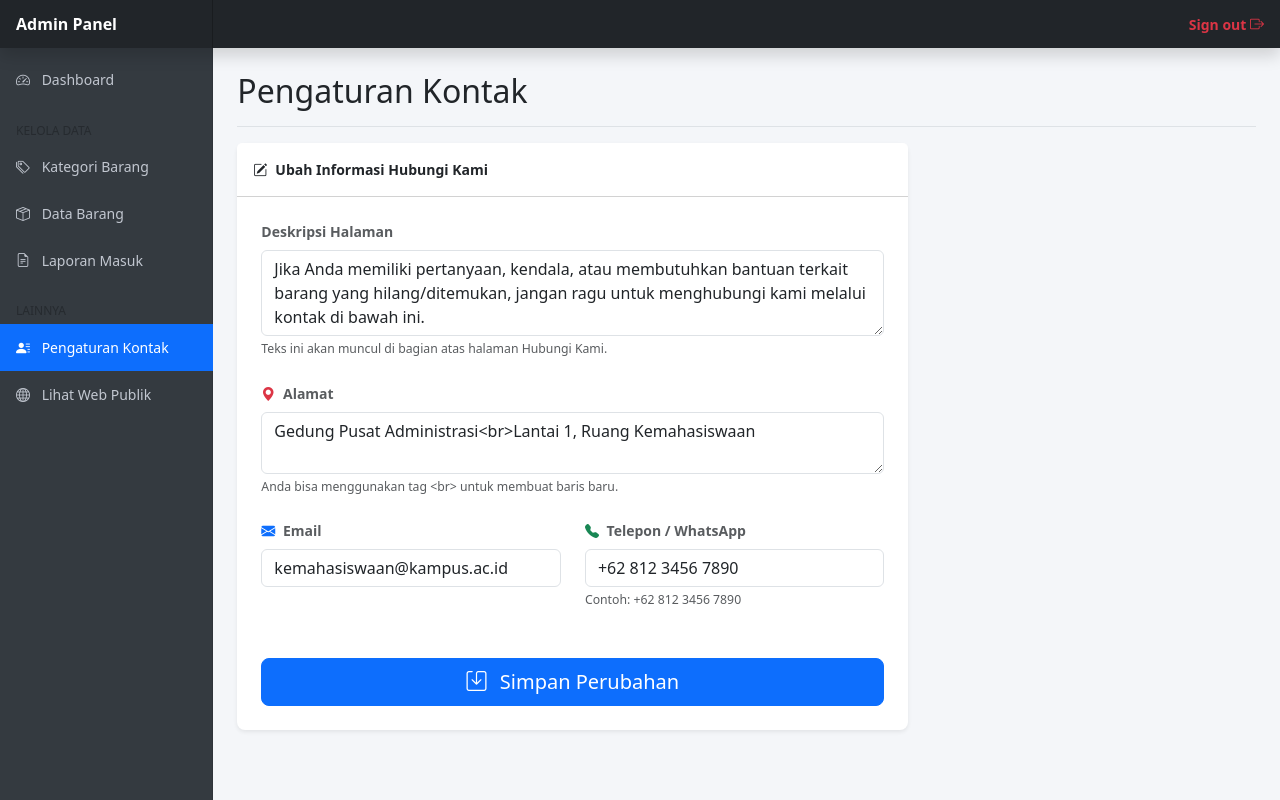
After one commit to ihyamiftahurrohman/sistem_barang_hilang_ditemukan, a Flask app: page /admin/kontak in a window 1280 px wide. The commit adds this page. Run offline with Flask 3, Linux system fonts and the light colour scheme; a user stored in the database is signed in.

Commit message:
Tambahkan CRUD Hubungi Kami untuk admin

```diff
--- a/app.py
+++ b/app.py
@@ -24,7 +24,7 @@ def create_app(config_class=Config):
 
     # Buat tabel database (jika belum ada)
     with app.app_context():
-        from models.models import Admin, Kategori
+        from models.models import Admin, Kategori, Kontak
         db.create_all()
 
         # Pastikan akun admin default tersedia
@@ -32,7 +32,18 @@ def create_app(config_class=Config):
             hashed_password = bcrypt.generate_password_hash('admin123').decode('utf-8')
             new_admin = Admin(username='admin', password_hash=hashed_password)
             db.session.add(new_admin)
-            db.session.commit()
+
+        # Pastikan data kontak default tersedia
+        if not Kontak.query.first():
+            default_kontak = Kontak(
+                deskripsi="Jika Anda memiliki pertanyaan, kendala, atau membutuhkan bantuan terkait barang yang hilang/ditemukan, jangan ragu untuk menghubungi kami melalui kontak di bawah ini.",
+                alamat="Gedung Pusat Administrasi<br>Lantai 1, Ruang Kemahasiswaan",
+                email="kemahasiswaan@kampus.ac.id",
+                telepon="+62 812 3456 7890"
+            )
+            db.session.add(default_kontak)
+
+        db.session.commit()
 
     return app
 
--- a/config.py
+++ b/config.py
@@ -7,5 +7,5 @@ class Config:
     SQLALCHEMY_DATABASE_URI = os.environ.get('DATABASE_URL') or \
         'sqlite:///' + os.path.join(basedir, 'database', 'app.db')
     SQLALCHEMY_TRACK_MODIFICATIONS = False
-    UPLOAD_FOLDER = os.path.join(basedir, 'uploads')
+    UPLOAD_FOLDER = os.path.join(basedir, 'static', 'uploads')
     MAX_CONTENT_LENGTH = 5 * 1024 * 1024  # Maksimal 5MB untuk upload
--- a/routes/admin.py
+++ b/routes/admin.py
@@ -1,6 +1,6 @@
 from flask import Blueprint, render_template, request, redirect, url_for, flash, session
 from extensions import db, bcrypt
-from models.models import Admin, Kategori, Barang, Laporan
+from models.models import Admin, Kategori, Barang, Laporan, Kontak
 
 admin_bp = Blueprint('admin', __name__)
 
@@ -113,3 +113,24 @@ def laporan_hapus(id):
     db.session.commit()
     flash('Laporan berhasil dihapus.', 'success')
     return redirect(url_for('admin.laporan'))
+
+# ==================== KONTAK ====================
+@admin_bp.route('/kontak', methods=['GET', 'POST'])
+@login_required
+def kontak():
+    kontak_info = Kontak.query.first()
+    if request.method == 'POST':
+        if not kontak_info:
+            kontak_info = Kontak()
+            db.session.add(kontak_info)
+
+        kontak_info.deskripsi = request.form.get('deskripsi')
+        kontak_info.alamat = request.form.get('alamat')
+        kontak_info.email = request.form.get('email')
+        kontak_info.telepon = request.form.get('telepon')
+
+        db.session.commit()
+        flash('Data kontak berhasil diperbarui.', 'success')
+        return redirect(url_for('admin.kontak'))
+
+    return render_template('admin/kontak.html', kontak=kontak_info)
--- a/routes/public.py
+++ b/routes/public.py
@@ -3,7 +3,7 @@ from werkzeug.utils import secure_filename
 import os
 from datetime import datetime
 from extensions import db
-from models.models import Kategori, Barang, Laporan
+from models.models import Kategori, Barang, Laporan, Kontak
 
 public_bp = Blueprint('public', __name__)
 
@@ -19,7 +19,8 @@ def tentang():
 
 @public_bp.route('/kontak')
 def kontak():
-    return render_template('public/kontak.html')
+    kontak_info = Kontak.query.first()
+    return render_template('public/kontak.html', kontak=kontak_info)
 
 @public_bp.route('/barang-hilang')
 def barang_hilang():
--- a/templates/admin/admin_base.html
+++ b/templates/admin/admin_base.html
@@ -105,6 +105,11 @@
                             <span class="text-uppercase text-muted" style="font-size: 0.75rem;">Lainnya</span>
                         </li>
                         <li class="nav-item">
+                            <a class="nav-link {% if request.endpoint == 'admin.kontak' %}active{% endif %}" href="{{ url_for('admin.kontak') }}">
+                                <i class="bi bi-person-lines-fill me-2"></i> Pengaturan Kontak
+                            </a>
+                        </li>
+                        <li class="nav-item">
                             <a class="nav-link" href="{{ url_for('public.index') }}" target="_blank">
                                 <i class="bi bi-globe me-2"></i> Lihat Web Publik
                             </a>
--- /dev/null
+++ b/templates/admin/kontak.html
@@ -0,0 +1,52 @@
+{% extends 'admin/admin_base.html' %}
+
+{% block title %}Pengaturan Kontak{% endblock %}
+
+{% block content %}
+<div class="d-flex justify-content-between flex-wrap flex-md-nowrap align-items-center pb-2 mb-3 border-bottom">
+    <h1 class="h2">Pengaturan Kontak</h1>
+</div>
+
+<div class="row">
+    <div class="col-lg-8">
+        <div class="card border-0 shadow-sm rounded-3">
+            <div class="card-header bg-white fw-bold py-3">
+                <i class="bi bi-pencil-square me-2"></i>Ubah Informasi Hubungi Kami
+            </div>
+            <div class="card-body p-4">
+                <form method="POST" action="{{ url_for('admin.kontak') }}">
+                    <div class="mb-4">
+                        <label class="form-label fw-bold text-muted">Deskripsi Halaman</label>
+                        <textarea class="form-control" name="deskripsi" rows="3" required>{{ kontak.deskripsi if kontak else '' }}</textarea>
+                        <div class="form-text">Teks ini akan muncul di bagian atas halaman Hubungi Kami.</div>
+                    </div>
+
+                    <div class="mb-4">
+                        <label class="form-label fw-bold text-muted"><i class="bi bi-geo-alt-fill text-danger me-1"></i> Alamat</label>
+                        <textarea class="form-control" name="alamat" rows="2" required>{{ kontak.alamat if kontak else '' }}</textarea>
+                        <div class="form-text">Anda bisa menggunakan tag &lt;br&gt; untuk membuat baris baru.</div>
+                    </div>
+
+                    <div class="row mb-4">
+                        <div class="col-md-6">
+                            <label class="form-label fw-bold text-muted"><i class="bi bi-envelope-fill text-primary me-1"></i> Email</label>
+                            <input type="email" class="form-control" name="email" value="{{ kontak.email if kontak else '' }}" required>
+                        </div>
+                        <div class="col-md-6">
+                            <label class="form-label fw-bold text-muted"><i class="bi bi-telephone-fill text-success me-1"></i> Telepon / WhatsApp</label>
+                            <input type="text" class="form-control" name="telepon" value="{{ kontak.telepon if kontak else '' }}" required>
+                            <div class="form-text">Contoh: +62 812 3456 7890</div>
+                        </div>
+                    </div>
+
+                    <div class="d-grid mt-5">
+                        <button type="submit" class="btn btn-primary btn-lg">
+                            <i class="bi bi-save me-2"></i> Simpan Perubahan
+                        </button>
+                    </div>
+                </form>
+            </div>
+        </div>
+    </div>
+</div>
+{% endblock %}
--- a/templates/public/barang_ditemukan.html
+++ b/templates/public/barang_ditemukan.html
@@ -26,7 +26,7 @@
             <div class="col-md-4 col-lg-3">
                 <div class="card h-100 border-0 shadow-sm card-hover rounded-4 overflow-hidden">
                     {% if barang.foto %}
-                        <img src="{{ url_for('static', filename='../uploads/' ~ barang.foto) }}" class="card-img-top object-fit-cover" alt="{{ barang.nama_barang }}" style="height: 200px;">
+                        <img src="{{ url_for('static', filename='uploads/' ~ barang.foto) }}" class="card-img-top object-fit-cover" alt="{{ barang.nama_barang }}" style="height: 200px;">
                     {% else %}
                         <div class="card-img-top bg-light d-flex align-items-center justify-content-center text-muted" style="height: 200px;">
                             <i class="bi bi-image display-4"></i>
--- a/templates/public/barang_hilang.html
+++ b/templates/public/barang_hilang.html
@@ -26,7 +26,7 @@
             <div class="col-md-4 col-lg-3">
                 <div class="card h-100 border-0 shadow-sm card-hover rounded-4 overflow-hidden">
                     {% if barang.foto %}
-                        <img src="{{ url_for('static', filename='../uploads/' ~ barang.foto) }}" class="card-img-top object-fit-cover" alt="{{ barang.nama_barang }}" style="height: 200px;">
+                        <img src="{{ url_for('static', filename='uploads/' ~ barang.foto) }}" class="card-img-top object-fit-cover" alt="{{ barang.nama_barang }}" style="height: 200px;">
                     {% else %}
                         <div class="card-img-top bg-light d-flex align-items-center justify-content-center text-muted" style="height: 200px;">
                             <i class="bi bi-image display-4"></i>
--- a/templates/public/detail_barang.html
+++ b/templates/public/detail_barang.html
@@ -14,7 +14,7 @@
         <div class="col-md-5 mb-4">
             <div class="card border-0 shadow-sm rounded-4 overflow-hidden h-100">
                 {% if barang.foto %}
-                    <img src="{{ url_for('static', filename='../uploads/' ~ barang.foto) }}" class="img-fluid w-100 h-100 object-fit-cover" alt="{{ barang.nama_barang }}">
+                    <img src="{{ url_for('static', filename='uploads/' ~ barang.foto) }}" class="img-fluid w-100 h-100 object-fit-cover" alt="{{ barang.nama_barang }}">
                 {% else %}
                     <div class="bg-light d-flex align-items-center justify-content-center h-100 text-muted" style="min-height: 300px;">
                         <div class="text-center">
```
Also changed, not shown: models/models.py (+8 -0 lines), templates/public/kontak.html (+4 -4 lines), database/app.db, static/uploads/20260721155823_Screenshot_2026-01-30_175508.png (renamed from uploads/20260721155823_Screenshot_2026-01-30_175508.png), 1 other file.
